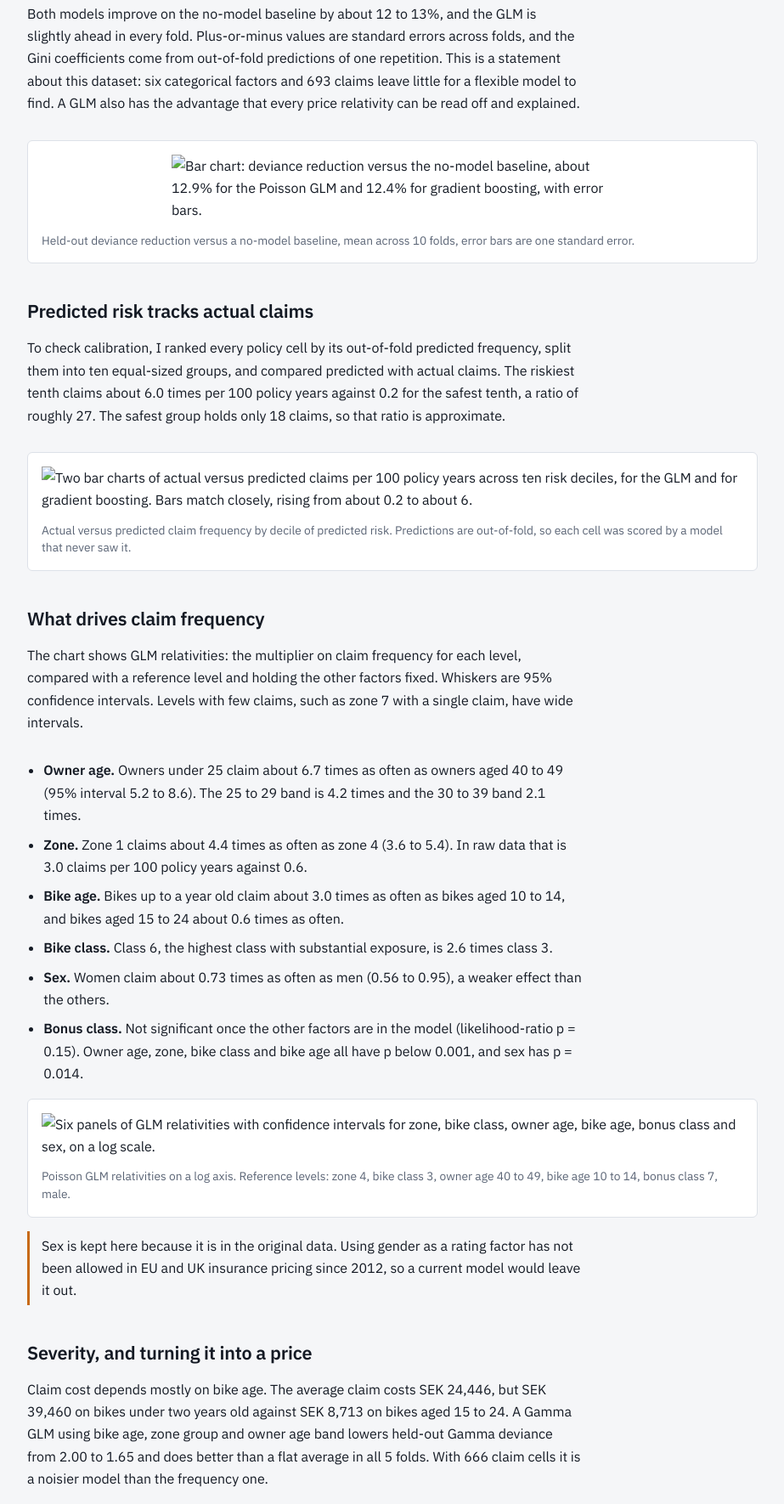
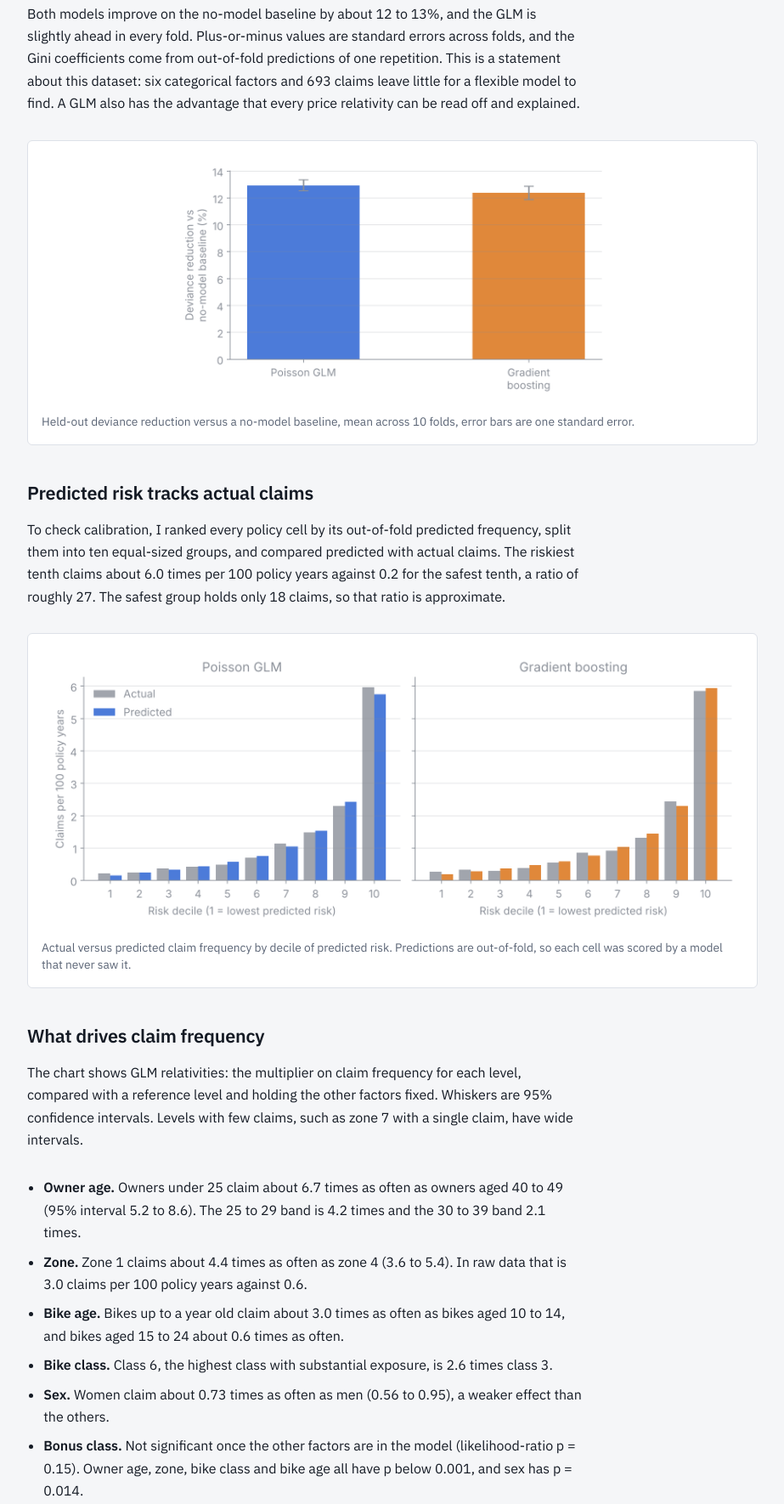
Before and after one commit to Arpiz-18/motorcycle-pricing, a plain HTML site: page index.html in a window 1280 px wide. Shown: the part 1596-3366 px from the top of the page at 85% size, without its empty margins (178-1101 px from the left). Drawn offline with Linux system fonts and the light colour scheme.

Commit message:
Add files via upload

```diff
--- a/index.html
+++ b/index.html
@@ -78,7 +78,7 @@ footer { color: var(--muted); font-size: 0.85rem; border-top: 1px solid var(--li
   <span class="eyebrow">Pricing model · Swedish motorcycle insurance, 1994 to 1998</span>
   <h1>Motorcycle Insurance Pricing</h1>
   <p class="lede">A Poisson GLM for claim frequency, a Gamma GLM for claim cost, and a test of whether gradient boosting beats them. On this data it does not, and the simple model ranks risk from 0.2 to 6.0 claims per 100 policy years.</p>
-  <span class="byline">By Arpit Agarwal · <a href="https://github.com/YOUR-USERNAME/motorcycle-pricing">Code and data steps on GitHub</a></span>
+  <span class="byline">By Arpit Agarwal · <a href="https://github.com/Arpiz-18/motorcycle-pricing">Code and data steps on GitHub</a></span>
 </header>
 
 <div class="figures">
@@ -123,7 +123,7 @@ footer { color: var(--muted); font-size: 0.85rem; border-top: 1px solid var(--li
   </div>
   <p>Both models improve on the no-model baseline by about 12 to 13%, and the GLM is slightly ahead in every fold. Plus-or-minus values are standard errors across folds, and the Gini coefficients come from out-of-fold predictions of one repetition. This is a statement about this dataset: six categorical factors and 693 claims leave little for a flexible model to find. A GLM also has the advantage that every price relativity can be read off and explained.</p>
   <figure class="narrow">
-    <img src="results/cv_comparison.png" alt="Bar chart: deviance reduction versus the no-model baseline, about 12.9% for the Poisson GLM and 12.4% for gradient boosting, with error bars.">
+    <img src="cv_comparison.png" alt="Bar chart: deviance reduction versus the no-model baseline, about 12.9% for the Poisson GLM and 12.4% for gradient boosting, with error bars.">
     <figcaption>Held-out deviance reduction versus a no-model baseline, mean across 10 folds, error bars are one standard error.</figcaption>
   </figure>
 </section>
@@ -132,7 +132,7 @@ footer { color: var(--muted); font-size: 0.85rem; border-top: 1px solid var(--li
   <h2>Predicted risk tracks actual claims</h2>
   <p>To check calibration, I ranked every policy cell by its out-of-fold predicted frequency, split them into ten equal-sized groups, and compared predicted with actual claims. The riskiest tenth claims about 6.0 times per 100 policy years against 0.2 for the safest tenth, a ratio of roughly 27. The safest group holds only 18 claims, so that ratio is approximate.</p>
   <figure>
-    <img src="results/calibration.png" alt="Two bar charts of actual versus predicted claims per 100 policy years across ten risk deciles, for the GLM and for gradient boosting. Bars match closely, rising from about 0.2 to about 6.">
+    <img src="calibration.png" alt="Two bar charts of actual versus predicted claims per 100 policy years across ten risk deciles, for the GLM and for gradient boosting. Bars match closely, rising from about 0.2 to about 6.">
     <figcaption>Actual versus predicted claim frequency by decile of predicted risk. Predictions are out-of-fold, so each cell was scored by a model that never saw it.</figcaption>
   </figure>
 </section>
@@ -149,7 +149,7 @@ footer { color: var(--muted); font-size: 0.85rem; border-top: 1px solid var(--li
     <li><strong>Bonus class.</strong> Not significant once the other factors are in the model (likelihood-ratio p = 0.15). Owner age, zone, bike class and bike age all have p below 0.001, and sex has p = 0.014.</li>
   </ul>
   <figure>
-    <img src="results/relativities.png" alt="Six panels of GLM relativities with confidence intervals for zone, bike class, owner age, bike age, bonus class and sex, on a log scale.">
+    <img src="relativities.png" alt="Six panels of GLM relativities with confidence intervals for zone, bike class, owner age, bike age, bonus class and sex, on a log scale.">
     <figcaption>Poisson GLM relativities on a log axis. Reference levels: zone 4, bike class 3, owner age 40 to 49, bike age 10 to 14, bonus class 7, male.</figcaption>
   </figure>
   <p class="note">Sex is kept here because it is in the original data. Using gender as a rating factor has not been allowed in EU and UK insurance pricing since 2012, so a current model would leave it out.</p>
@@ -160,7 +160,7 @@ footer { color: var(--muted); font-size: 0.85rem; border-top: 1px solid var(--li
   <p>Claim cost depends mostly on bike age. The average claim costs SEK 24,446, but SEK 39,460 on bikes under two years old against SEK 8,713 on bikes aged 15 to 24. A Gamma GLM using bike age, zone group and owner age band lowers held-out Gamma deviance from 2.00 to 1.65 and does better than a flat average in all 5 folds. With 666 claim cells it is a noisier model than the frequency one.</p>
   <p>Multiplying predicted frequency by predicted severity gives a pure premium, the expected claim cost per policy year before expenses and profit. Grouped into quintiles of predicted pure premium, the out-of-fold predictions stay close to actual cost, and the top quintile is predicted at SEK 1,136 against SEK 1,149 actual. A version using a flat average severity under-predicted the top quintile by about 13% and over-predicted the bottom by about 80%, so the severity model matters.</p>
   <figure class="narrow">
-    <img src="results/pure_premium.png" alt="Bar chart of actual versus predicted cost per policy year across five quintiles of predicted pure premium, close agreement rising from about 25 to about 1,150 kronor.">
+    <img src="pure_premium.png" alt="Bar chart of actual versus predicted cost per policy year across five quintiles of predicted pure premium, close agreement rising from about 25 to about 1,150 kronor.">
     <figcaption>Actual versus predicted claim cost per policy year, by quintile of predicted pure premium. Out-of-fold predictions.</figcaption>
   </figure>
 </section>
```
Also changed, not shown: 1 other file.
